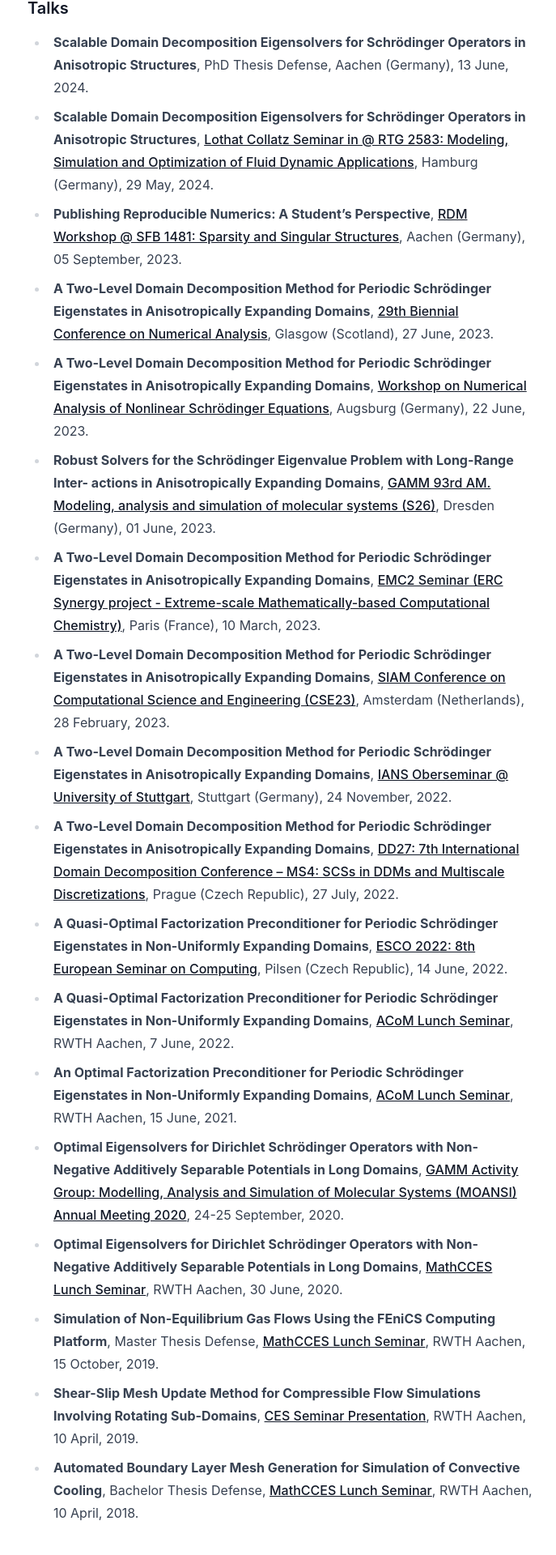
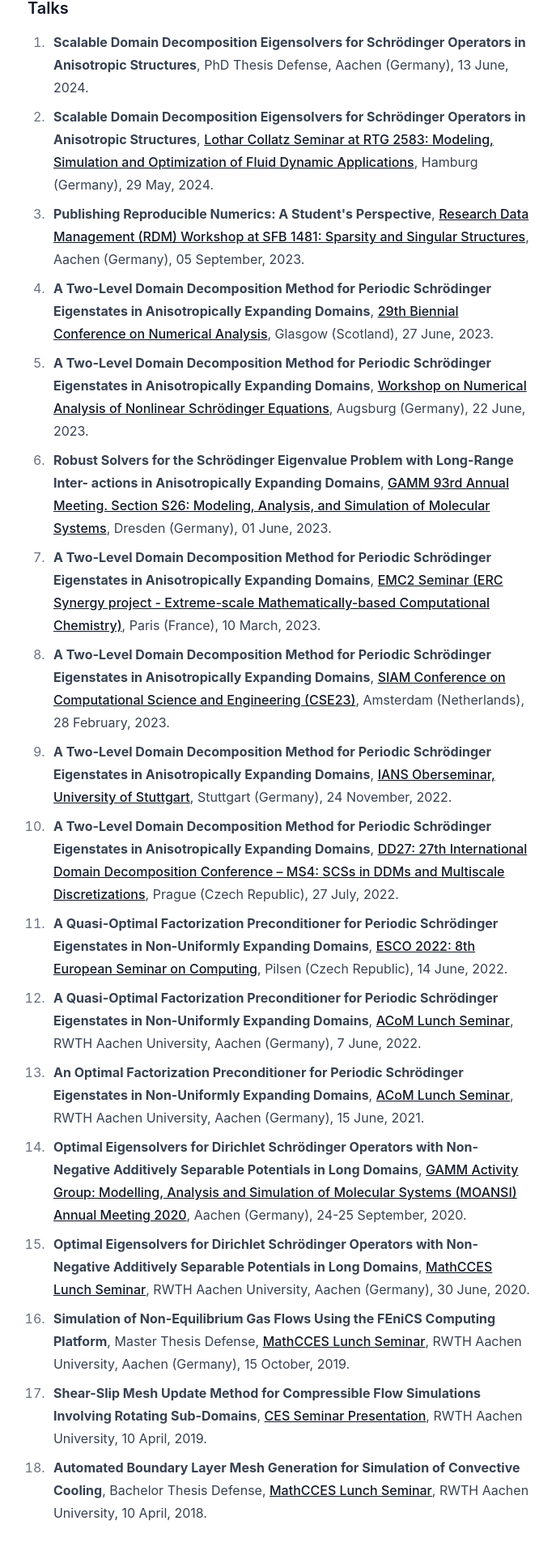
Before and after one commit to lamBOOO/thsn.dev, a Next.js app: page / in a window 1280 px wide. Shown: the part 3398-5318 px from the top of the page at 81% size, without its empty margins (294-981 px from the left). Built offline with nearby package versions, Linux system fonts and the light colour scheme.

Commit message:
improve talsk section

```diff
--- a/app/home-page.tsx
+++ b/app/home-page.tsx
@@ -618,15 +618,15 @@ export default function Home({ allPostsData }: any) {
     }
 
     <h3>Talks</h3>
-    <ul>
+    <ol>
       <li>
         <b>Scalable Domain Decomposition Eigensolvers for Schrödinger Operators in Anisotropic Structures</b>, PhD Thesis Defense, Aachen (Germany), 13 June, 2024.
       </li>
       <li>
-        <b>Scalable Domain Decomposition Eigensolvers for Schrödinger Operators in Anisotropic Structures</b>, <Link href="https://www.c3s.uni-hamburg.de/news-events/seminar-c3s.html">Lothat Collatz Seminar in @ RTG 2583: Modeling, Simulation and Optimization of Fluid Dynamic Applications</Link>, Hamburg (Germany), 29 May, 2024.
+        <b>Scalable Domain Decomposition Eigensolvers for Schrödinger Operators in Anisotropic Structures</b>, <Link href="https://www.c3s.uni-hamburg.de/news-events/seminar-c3s.html">Lothar Collatz Seminar at RTG 2583: Modeling, Simulation and Optimization of Fluid Dynamic Applications</Link>, Hamburg (Germany), 29 May, 2024.
       </li>
       <li>
-        <b>Publishing Reproducible Numerics: A Student’s Perspective</b>, <Link href="https://www.sfb-s3.de/">RDM Workshop @ SFB 1481: Sparsity and Singular Structures</Link>, Aachen (Germany), 05 September, 2023.
+        <b>Publishing Reproducible Numerics: A Student's Perspective</b>, <Link href="https://www.sfb-s3.de/">Research Data Management (RDM) Workshop at SFB 1481: Sparsity and Singular Structures</Link>, Aachen (Germany), 05 September, 2023.
       </li>
       <li>
         <b>A Two-Level Domain Decomposition Method for Periodic Schrödinger Eigenstates in Anisotropically Expanding Domains</b>, <Link href="https://numericalanalysisconference.org.uk/">29th Biennial Conference on Numerical Analysis</Link>, Glasgow (Scotland), 27 June, 2023.
@@ -635,7 +635,7 @@ export default function Home({ allPostsData }: any) {
         <b>A Two-Level Domain Decomposition Method for Periodic Schrödinger Eigenstates in Anisotropically Expanding Domains</b>, <Link href="https://www.uni-augsburg.de/en/fakultaet/mntf/math/prof/numa/events/numanaschroedinger/">Workshop on Numerical Analysis of Nonlinear Schrödinger Equations</Link>, Augsburg (Germany), 22 June, 2023.
       </li>
       <li>
-        <b>Robust Solvers for the Schrödinger Eigenvalue Problem with Long-Range Inter- actions in Anisotropically Expanding Domains</b>, <Link href="https://jahrestagung.gamm-ev.de/annual-meeting-2023/93rd-annual-meeting/">GAMM 93rd AM. Modeling, analysis and simulation of molecular systems (S26)</Link>, Dresden (Germany), 01 June, 2023.
+        <b>Robust Solvers for the Schrödinger Eigenvalue Problem with Long-Range Inter- actions in Anisotropically Expanding Domains</b>, <Link href="https://jahrestagung.gamm-ev.de/annual-meeting-2023/93rd-annual-meeting/">GAMM 93rd Annual Meeting. Section S26: Modeling, Analysis, and Simulation of Molecular Systems</Link>, Dresden (Germany), 01 June, 2023.
       </li>
       <li>
         <b>A Two-Level Domain Decomposition Method for Periodic Schrödinger Eigenstates in Anisotropically Expanding Domains</b>, <Link href="https://erc-emc2.eu/emc2-seminars/">EMC2 Seminar (ERC Synergy project - Extreme-scale Mathematically-based Computational Chemistry)</Link>, Paris (France), 10 March, 2023.
@@ -644,36 +644,36 @@ export default function Home({ allPostsData }: any) {
         <b>A Two-Level Domain Decomposition Method for Periodic Schrödinger Eigenstates in Anisotropically Expanding Domains</b>, <Link href="https://www.siam.org/conferences/cm/program/cse23">SIAM Conference on Computational Science and Engineering (CSE23)</Link>, Amsterdam (Netherlands), 28 February, 2023.
       </li>
       <li>
-        <b>A Two-Level Domain Decomposition Method for Periodic Schrödinger Eigenstates in Anisotropically Expanding Domains</b>, <Link href="https://www.ians.uni-stuttgart.de/nmh/events/">IANS Oberseminar @ University of Stuttgart</Link>, Stuttgart (Germany), 24 November, 2022.
+        <b>A Two-Level Domain Decomposition Method for Periodic Schrödinger Eigenstates in Anisotropically Expanding Domains</b>, <Link href="https://www.ians.uni-stuttgart.de/nmh/events/">IANS Oberseminar, University of Stuttgart</Link>, Stuttgart (Germany), 24 November, 2022.
       </li>
       <li>
-        <b>A Two-Level Domain Decomposition Method for Periodic Schrödinger Eigenstates in Anisotropically Expanding Domains</b>, <Link href="https://www.dd27.cz/">DD27: 7th International Domain Decomposition Conference – MS4: SCSs in DDMs and Multiscale Discretizations</Link>, Prague (Czech Republic), 27 July, 2022.
+        <b>A Two-Level Domain Decomposition Method for Periodic Schrödinger Eigenstates in Anisotropically Expanding Domains</b>, <Link href="https://www.dd27.cz/">DD27: 27th International Domain Decomposition Conference – MS4: SCSs in DDMs and Multiscale Discretizations</Link>, Prague (Czech Republic), 27 July, 2022.
       </li>
       <li>
         <b>A Quasi-Optimal Factorization Preconditioner for Periodic Schrödinger Eigenstates in Non-Uniformly Expanding Domains</b>, <Link href="https://www.esco2022.femhub.com/">ESCO 2022: 8th European Seminar on Computing</Link>, Pilsen (Czech Republic), 14 June, 2022.
       </li>
       <li>
-        <b>A Quasi-Optimal Factorization Preconditioner for Periodic Schrödinger Eigenstates in Non-Uniformly Expanding Domains</b>, <Link href="https://www.acom.rwth-aachen.de/4events/start">ACoM Lunch Seminar</Link>, RWTH Aachen, 7 June, 2022.
+        <b>A Quasi-Optimal Factorization Preconditioner for Periodic Schrödinger Eigenstates in Non-Uniformly Expanding Domains</b>, <Link href="https://www.acom.rwth-aachen.de/4events/start">ACoM Lunch Seminar</Link>, RWTH Aachen University, Aachen (Germany), 7 June, 2022.
       </li>
       <li>
-        <b>An Optimal Factorization Preconditioner for Periodic Schrödinger Eigenstates in Non-Uniformly Expanding Domains</b>, <Link href="https://www.acom.rwth-aachen.de/4events/start">ACoM Lunch Seminar</Link>, RWTH Aachen, 15 June, 2021.
+        <b>An Optimal Factorization Preconditioner for Periodic Schrödinger Eigenstates in Non-Uniformly Expanding Domains</b>, <Link href="https://www.acom.rwth-aachen.de/4events/start">ACoM Lunch Seminar</Link>, RWTH Aachen University, Aachen (Germany), 15 June, 2021.
       </li>
       <li>
-        <b>Optimal Eigensolvers for Dirichlet Schrödinger Operators with Non-Negative Additively Separable Potentials in Long Domains</b>, <Link href="https://moansi.wixsite.com/gamm/2020">GAMM Activity Group: Modelling, Analysis and Simulation of Molecular Systems (MOANSI) Annual Meeting 2020</Link>, 24-25 September, 2020.
+        <b>Optimal Eigensolvers for Dirichlet Schrödinger Operators with Non-Negative Additively Separable Potentials in Long Domains</b>, <Link href="https://moansi.wixsite.com/gamm/2020">GAMM Activity Group: Modelling, Analysis and Simulation of Molecular Systems (MOANSI) Annual Meeting 2020</Link>, Aachen (Germany), 24-25 September, 2020.
       </li>
       <li>
-        <b>Optimal Eigensolvers for Dirichlet Schrödinger Operators with Non-Negative Additively Separable Potentials in Long Domains</b>, <Link href="https://www.mathcces.rwth-aachen.de/4events/start">MathCCES Lunch Seminar</Link>, RWTH Aachen, 30 June, 2020.
+        <b>Optimal Eigensolvers for Dirichlet Schrödinger Operators with Non-Negative Additively Separable Potentials in Long Domains</b>, <Link href="https://www.mathcces.rwth-aachen.de/4events/start">MathCCES Lunch Seminar</Link>, RWTH Aachen University, Aachen (Germany), 30 June, 2020.
       </li>
       <li>
-        <b>Simulation of Non-Equilibrium Gas Flows Using the FEniCS Computing Platform</b>, Master Thesis Defense, <Link href="https://www.mathcces.rwth-aachen.de/4events/start">MathCCES Lunch Seminar</Link>, RWTH Aachen, 15 October, 2019.
+        <b>Simulation of Non-Equilibrium Gas Flows Using the FEniCS Computing Platform</b>, Master Thesis Defense, <Link href="https://www.mathcces.rwth-aachen.de/4events/start">MathCCES Lunch Seminar</Link>, RWTH Aachen University, Aachen (Germany), 15 October, 2019.
       </li>
       <li>
-        <b>Shear-Slip Mesh Update Method for Compressible Flow Simulations Involving Rotating Sub-Domains</b>, <Link href="https://www.acom.rwth-aachen.de/3teaching/0classes/ceswseminar/start">CES Seminar Presentation</Link>, RWTH Aachen, 10 April, 2019.
+        <b>Shear-Slip Mesh Update Method for Compressible Flow Simulations Involving Rotating Sub-Domains</b>, <Link href="https://www.acom.rwth-aachen.de/3teaching/0classes/ceswseminar/start">CES Seminar Presentation</Link>, RWTH Aachen University, 10 April, 2019.
       </li>
       <li>
-        <b>Automated Boundary Layer Mesh Generation for Simulation of Convective Cooling</b>, Bachelor Thesis Defense, <Link href="https://www.mathcces.rwth-aachen.de/4events/start">MathCCES Lunch Seminar</Link>, RWTH Aachen, 10 April, 2018.
+        <b>Automated Boundary Layer Mesh Generation for Simulation of Convective Cooling</b>, Bachelor Thesis Defense, <Link href="https://www.mathcces.rwth-aachen.de/4events/start">MathCCES Lunch Seminar</Link>, RWTH Aachen University, 10 April, 2018.
       </li>
-    </ul>
+    </ol>
     {/* TODO Upload PDFs at uniform location, indicate invited and contributed talks, make first page as preview clickable. */}
 
     <h3>Open Source Software</h3>
```
